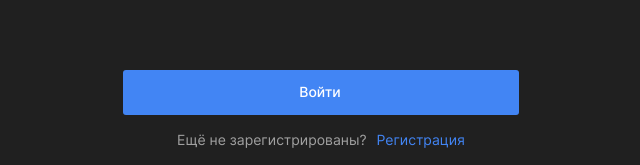
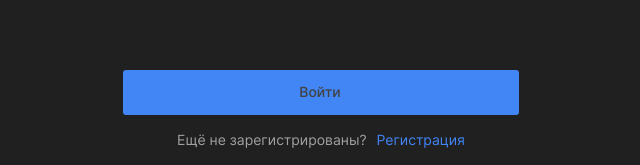
Before and after one commit to BlackkyDK/movies-explorer-frontend, a React (Create React App) app: page /signin in a window 1280 px wide. Shown: the part 439-604 px from the top of the page, without its empty margins (319-959 px from the left). Built offline with nearby package versions, Linux system fonts and the light colour scheme.

Commit message:
full, исправления после 1 ревью

```diff
--- a/src/components/Form/Form.css
+++ b/src/components/Form/Form.css
@@ -42,9 +42,16 @@
   border-radius: 3px;
 }
 
+
 .form__button_register {
   padding: 13px 126px 15px 124px;
 }
+
+.form__button_register:disabled {
+  cursor: default;
+  color: #424242;
+}
+
 
 .form__text {
   font-weight: 400;
--- a/src/components/Login/Login.js
+++ b/src/components/Login/Login.js
@@ -4,7 +4,7 @@ import Auth from "../Auth/Auth";
 import React from "react";
 import { useFormValidation } from "../../hooks/useFormValidation";
 
-function Login({ onLogin }) {
+function Login({ onLogin, isSending }) {
   const texts = {
     buttonText: "Войти",
     subText: "Ещё не зарегистрированы?",
@@ -15,7 +15,8 @@ function Login({ onLogin }) {
     titleText: "Рады видеть!",
   };
 
-  const { values, handleChange, errors } = useFormValidation();
+  const { values, handleChange, errors, isValid } = useFormValidation();
+  const isDisabled = !isValid || !isSending;
 
   const handleSubmit = (e) => {
     e.preventDefault();
@@ -48,7 +49,7 @@ function Login({ onLogin }) {
         ></input>
         <span className="form__input_error">{errors.password || ""}</span>
         <span className="form__input_feedback"></span>
-        <button type="submit" className="form__button form__button_register">
+        <button type="submit" disabled={isDisabled} className="form__button form__button_register">
           {texts.buttonText}
         </button>
       </form>
```
